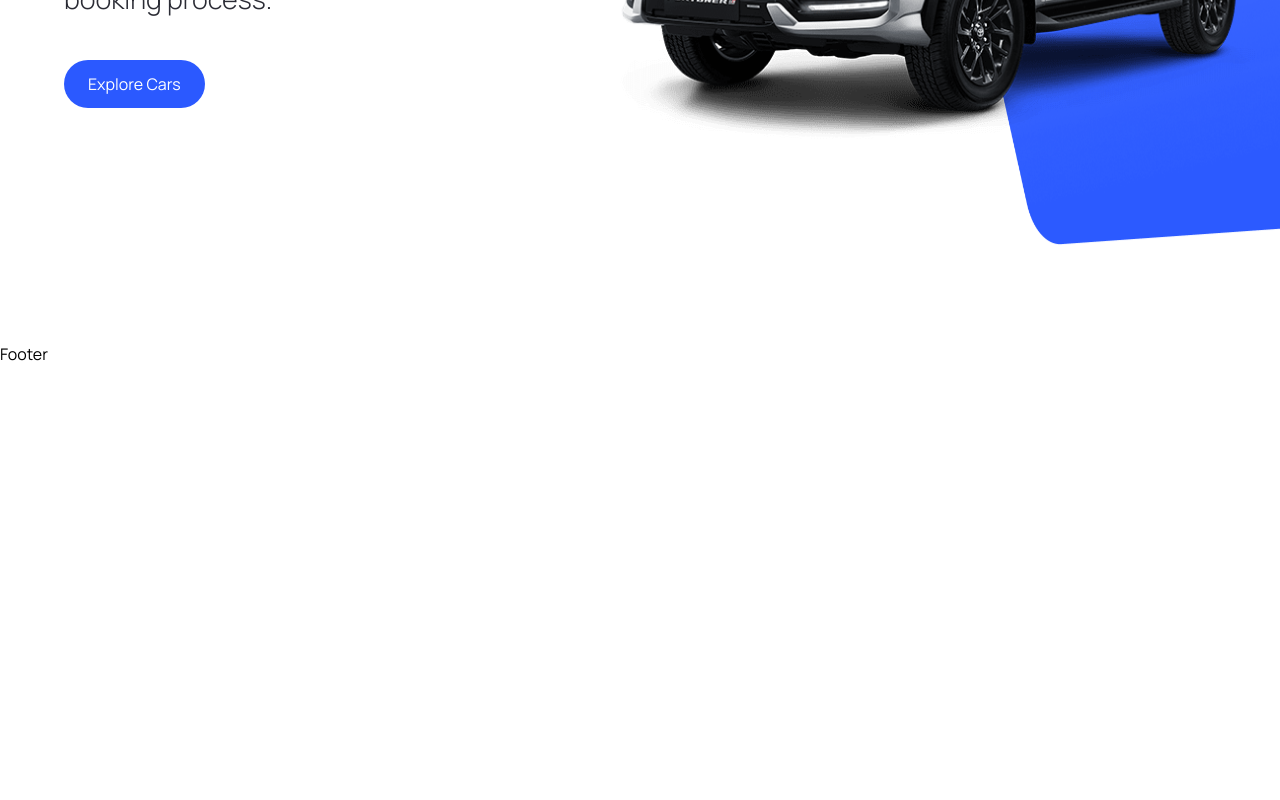
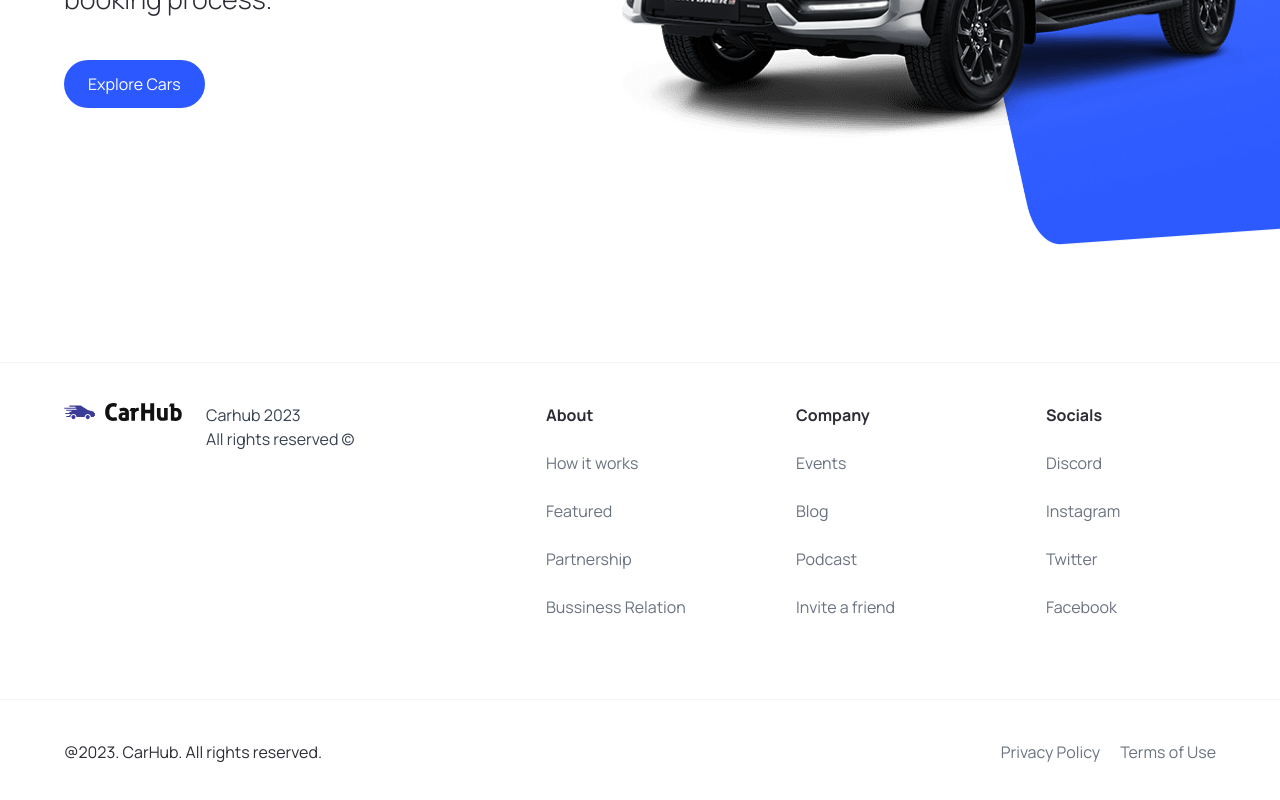
Before and after one commit to zulhamzakaria/all-things-react, a Next.js app in the folder car-gallery/: page / in a window 1280 px wide. Shown: the part 458-1258 px from the top of the page. Before the commit the page ends 824 px from the top, so only its background shows below. Built offline with nearby package versions, Linux system fonts and the light colour scheme.

Commit message:
- Fleshed out Footer - Added contstant/index.ts

```diff
--- a/car-gallery/components/Footer.tsx
+++ b/car-gallery/components/Footer.tsx
@@ -1,9 +1,55 @@
-import React from 'react'
+import Image from "next/image";
+import Link from "next/link";
+import { footerLinks } from "@/constants";
 
 const Footer = () => {
   return (
-    <div>Footer</div>
-  )
-}
+    <footer className="flex flex-col text-black-100 mt-5 border-t border-gray-100">
+      <div className="flex max-md:flex-col flex-wrap justify-between gap-5 sm:px-16 px-6 py-10">
+        <div className="flex flex-full justify-start items-start gap-6">
+          <Image
+            src="/logo.svg"
+            alt="logo"
+            width={118}
+            height={18}
+            className="object-contain"
+          />
+          <p className="text-base text-gray-700">
+            Carhub 2023 <br />
+            All rights reserved &copy;
+          </p>
+        </div>
+        <div className="footer__links">
+          {footerLinks.map((link) => (
+            <div key={link.title} className="footer__link">
+              <h3 className="font-bold">{link.title}</h3>
+              {link.links.map((item) => (
+                <Link
+                  key={item.title}
+                  href={item.url}
+                  className="text-gray-500"
+                >
+                  {item.title}
+                </Link>
+              ))}
+            </div>
+          ))}
+        </div>
+        </div>
+        <div className="flex justify-between items-center flex-wrap mt-10 border-t border-gray-100 sm:px-16 px-6 py-10">
+          <p>@2023. CarHub. All rights reserved.</p>
+          <div className="footer__copyrights_link">
+            <Link href="/" className="text-gray-500 mr-5">
+              Privacy Policy
+            </Link>
+            <Link href="/" className="text-gray-500">
+              Terms of Use
+            </Link>
+          </div>
+        </div>
 
-export default Footer
+    </footer>
+  );
+};
+
+export default Footer;
--- /dev/null
+++ b/car-gallery/constants/index.ts
@@ -0,0 +1,101 @@
+export const manufacturers = [
+    "Acura",
+    "Alfa Romeo",
+    "Aston Martin",
+    "Audi",
+    "Bentley",
+    "BMW",
+    "Buick",
+    "Cadillac",
+    "Chevrolet",
+    "Chrysler",
+    "Citroen",
+    "Dodge",
+    "Ferrari",
+    "Fiat",
+    "Ford",
+    "GMC",
+    "Honda",
+    "Hyundai",
+    "Infiniti",
+    "Jaguar",
+    "Jeep",
+    "Kia",
+    "Lamborghini",
+    "Land Rover",
+    "Lexus",
+    "Lincoln",
+    "Maserati",
+    "Mazda",
+    "McLaren",
+    "Mercedes-Benz",
+    "MINI",
+    "Mitsubishi",
+    "Nissan",
+    "Porsche",
+    "Ram",
+    "Rolls-Royce",
+    "Subaru",
+    "Tesla",
+    "Toyota",
+    "Volkswagen",
+    "Volvo",
+  ];
+
+  export const yearsOfProduction = [
+    { title: "Year", value: "" },
+    { title: "2015", value: "2015" },
+    { title: "2016", value: "2016" },
+    { title: "2017", value: "2017" },
+    { title: "2018", value: "2018" },
+    { title: "2019", value: "2019" },
+    { title: "2020", value: "2020" },
+    { title: "2021", value: "2021" },
+    { title: "2022", value: "2022" },
+    { title: "2023", value: "2023" },
+  ];
+
+  export const fuels = [
+    {
+      title: "Fuel",
+      value: "",
+    },
+    {
+      title: "Gas",
+      value: "Gas",
+    },
+    {
+      title: "Electricity",
+      value: "Electricity",
+    },
+  ];
+
+  export const footerLinks = [
+    {
+      title: "About",
+      links: [
+        { title: "How it works", url: "/" },
+        { title: "Featured", url: "/" },
+        { title: "Partnership", url: "/" },
+        { title: "Bussiness Relation", url: "/" },
+      ],
+    },
+    {
+      title: "Company",
+      links: [
+        { title: "Events", url: "/" },
+        { title: "Blog", url: "/" },
+        { title: "Podcast", url: "/" },
+        { title: "Invite a friend", url: "/" },
+      ],
+    },
+    {
+      title: "Socials",
+      links: [
+        { title: "Discord", url: "/" },
+        { title: "Instagram", url: "/" },
+        { title: "Twitter", url: "/" },
+        { title: "Facebook", url: "/" },
+      ],
+    },
+  ];
```
